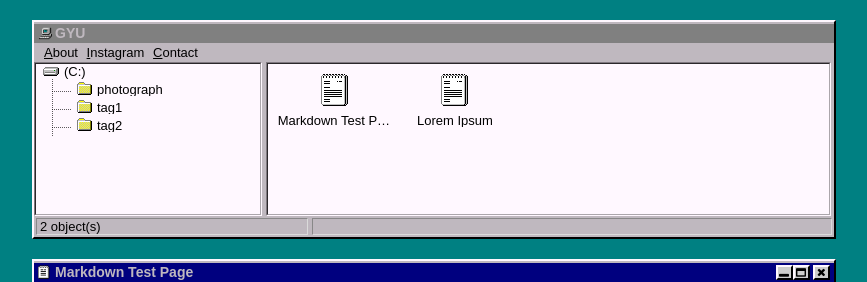
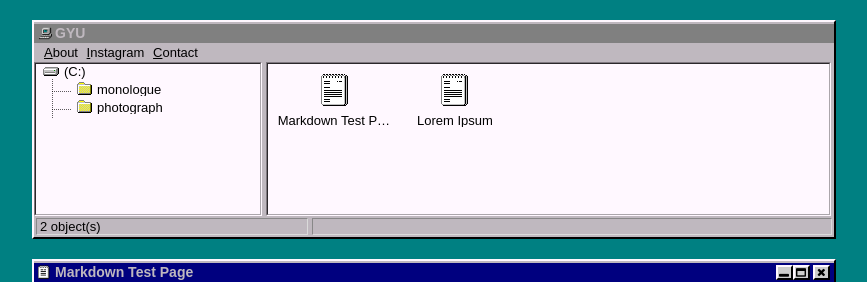
Before and after one commit to likegyu/gyu, a Jekyll site: the page built from _posts/2017-09-16-markdown-test-page.md, in a window 1280 px wide. Shown: the top 282 px of the page, without its empty margins (206-1073 px from the left). Built offline with Jekyll 4.4.1, drawn with Linux system fonts in a browser that asks for light colours.

Commit message:
Update 2017-09-16-markdown-test-page.md

```diff
--- a/_posts/2017-09-16-markdown-test-page.md
+++ b/_posts/2017-09-16-markdown-test-page.md
@@ -1,7 +1,7 @@
 ---
 layout: default
 title: "Markdown Test Page"
-tags: tag1 tag2
+tags: photograph monologue
 ---
 
 ## Source: [Markdown Test Page](https://github.com/fullpipe/markdown-test-page)
```
